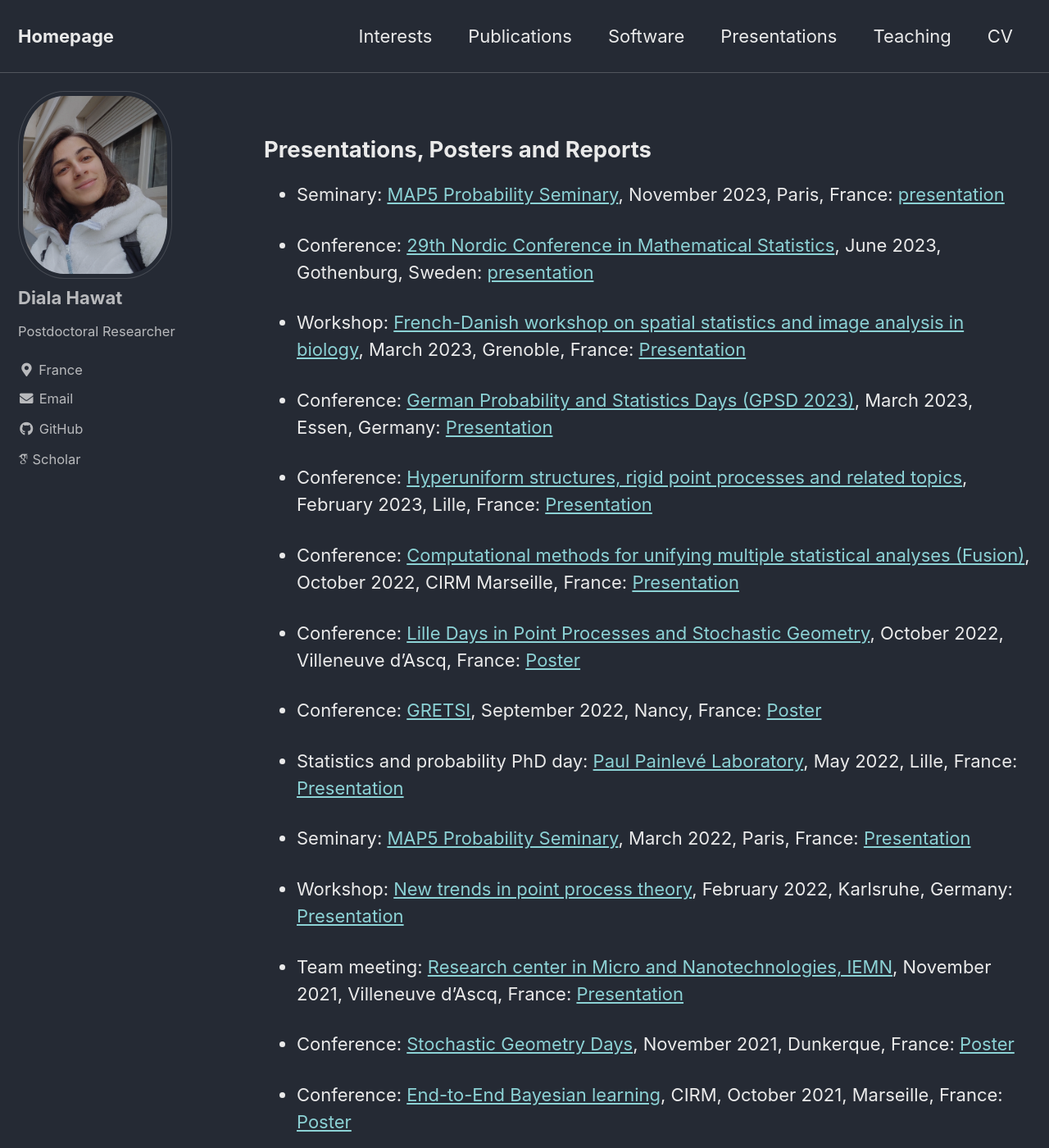
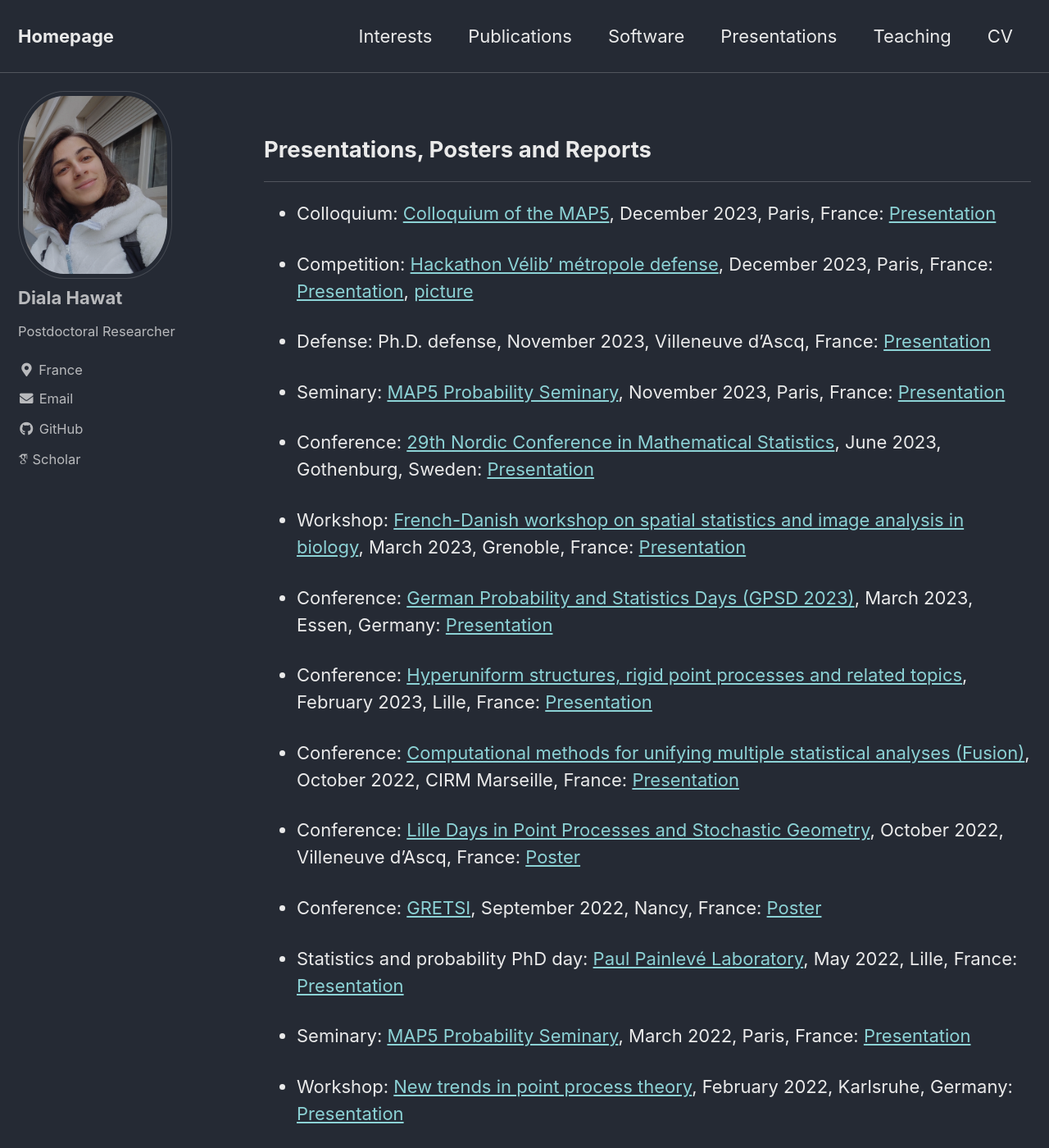
Before and after one commit to dhawat/dhawat.github.io, a Jekyll site: the page built from _pages/presentations.md, in a window 1280 px wide and 1400 px high. Shown: the whole window at 82% size. Built offline with Jekyll 4.4.1, drawn with Linux system fonts in a browser that asks for light colours; cached includes are drawn as plain includes; nearby versions of some CDN libraries; some web fonts are replaced; some of the changed text lies outside the part shown.

Commit message:
add missing update

```diff
--- a/_pages/presentations.md
+++ b/_pages/presentations.md
@@ -7,10 +7,18 @@ title: ""
 ---
 
 ## Presentations, Posters and Reports
+----
 
-- Seminary: [MAP5 Probability Seminary](https://map5.mi.parisdescartes.fr/presentation/thematiques-scientifiques/probabilites/), November 2023, Paris, France: [presentation]({{ site.url }}/assets/pdfs/../../../../assets/pdfs/MAP5_10_11_23.pdf)
+- Colloquium: [Colloquium of the MAP5](https://map5.mi.parisdescartes.fr/events/mariem-abaach-mehdi-boussaa-diala-hawat-alexander-reisach-map5-universite-paris-cite/), December 2023, Paris, France: [Presentation]({{ site.url }}/assets/pdfs/../../../../assets/pdfs/colloq_hackathon_2023.pdf)
 
-- Conference: [29th Nordic Conference in Mathematical Statistics](https://nordstat2023.org/), June 2023, Gothenburg, Sweden: [presentation]({{ site.url }}/assets/pdfs/../../../../assets/pdfs/NORDSTAT_Gothenburg_2023.pdf)
+
+- Competition: [Hackathon Vélib' métropole defense](https://blog.velib-metropole.fr/hackathon/), December 2023, Paris, France: [Presentation]({{ site.url }}/assets/pdfs/../../../../assets/pdfs/hackathon_defense_2023.pdf), [picture]({{ site.url }}/assets/pdfs/../../../../assets/images/winner_picture.jpeg)
+
+- Defense: Ph.D. defense, November 2023, Villeneuve d'Ascq, France: [Presentation]({{ site.url }}/assets/pdfs/../../../../assets/pdfs/defense_2023.pdf)
+
+- Seminary: [MAP5 Probability Seminary](https://map5.mi.parisdescartes.fr/presentation/thematiques-scientifiques/probabilites/), November 2023, Paris, France: [Presentation]({{ site.url }}/assets/pdfs/../../../../assets/pdfs/MAP5_10_11_23.pdf)
+
+- Conference: [29th Nordic Conference in Mathematical Statistics](https://nordstat2023.org/), June 2023, Gothenburg, Sweden: [Presentation]({{ site.url }}/assets/pdfs/../../../../assets/pdfs/NORDSTAT_Gothenburg_2023.pdf)
 
 - Workshop: [French-Danish workshop on spatial statistics and image analysis in biology](https://ssiab15.dyndoc.fr/), March 2023, Grenoble, France: [Presentation]({{ site.url }}/assets/pdfs/../../../../assets/pdfs/SSIAB_grenoble_2023.pdf)
 
@@ -36,7 +44,7 @@ title: ""
 
 - Conference: [End-to-End Bayesian learning](https://bayesatcirm.github.io/), CIRM, October 2021, Marseille, France: [Poster]({{ site.url }}/assets/pdfs/poster.pdf)
 
-- Challenge: [Challenge Mathematics and Companies](https://challenge-maths.sciencesconf.org/), AMIES, August-September 2021, Paris, France: [Presentation]({{ site.url }}/assets/pdfs/presentation_math_entreprise.pptx), [interview](https://briques2math.home.blog/2021/10/26/diala-mariem-et-mehdi-evaluation-automatique-de-la-qualite-de-donnees/)
+- Competition: [Challenge Mathematics and Companies](https://challenge-maths.sciencesconf.org/), AMIES, August-September 2021, Paris, France: [Presentation]({{ site.url }}/assets/pdfs/presentation_math_entreprise.pptx), [interview](https://briques2math.home.blog/2021/10/26/diala-mariem-et-mehdi-evaluation-automatique-de-la-qualite-de-donnees/)
 
 - Visio-Conference: [PhD to PhD](https://www.aub.edu.lb/cams/Pages/PhD_to_PhD.aspx), June 2021, Beirut, Lebanon: [Presentation]({{ site.url }}/assets/pdfs/presentation_phd_to_phd.pdf)
 
```
Also changed, not shown: _pages/interests.md (+2 -0 lines), _pages/projects.md (added, +18 -0 lines), _pages/software.md (+3 -3 lines).
